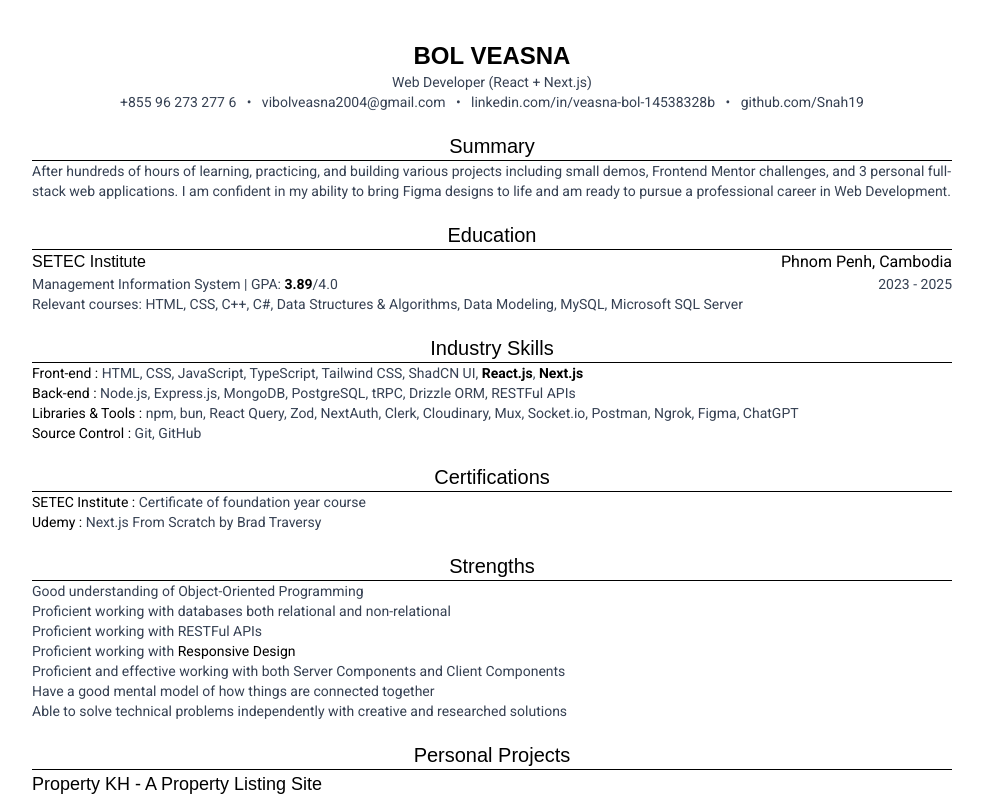
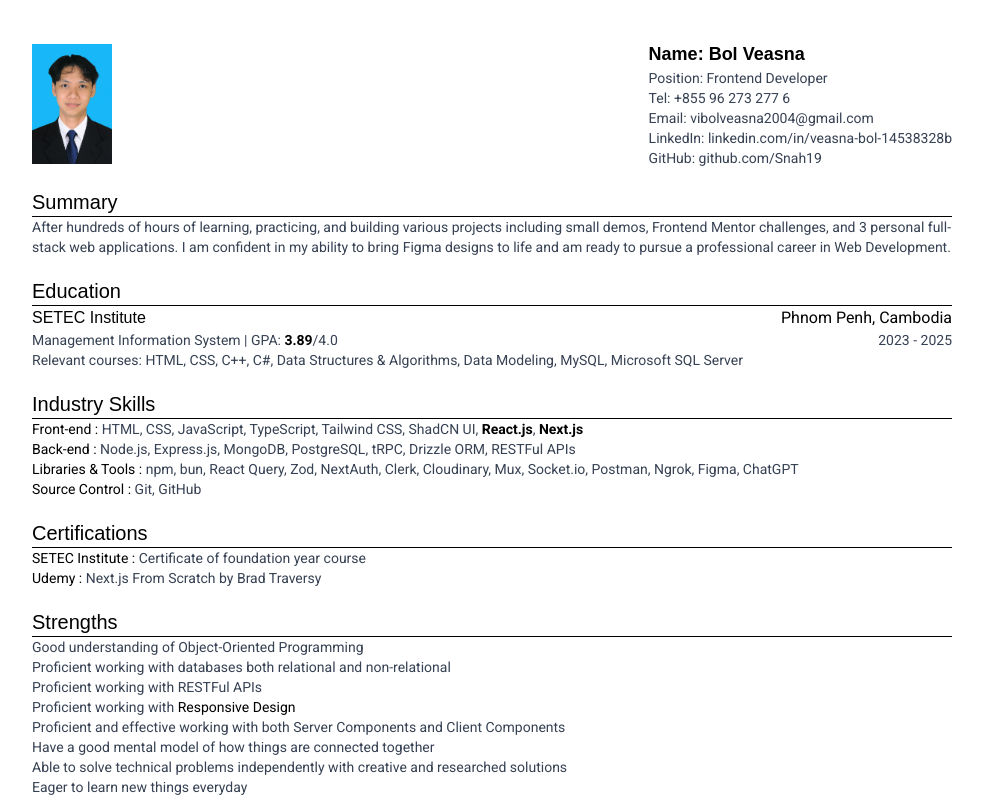
Before and after one commit to Snah19/bolveasna-cv, a Next.js app: page / in a window 1280 px wide. Shown: the top 800 px of the page, without its empty margins (148-1131 px from the left). Built offline with nearby package versions, Linux system fonts and the light colour scheme; a web font is replaced by a local one.

Commit message:
Fixed from Fullstack to Frontend

```diff
--- a/app/page.jsx
+++ b/app/page.jsx
@@ -1,20 +1,30 @@
 import { roboto } from "@/fonts";
+import Image from "next/image";
 
 const HomePage = () => {
   return (
     <main className="w-[1000px] mx-auto p-10">
-      <h1 className="text-2xl font-bold text-center">BOL VEASNA</h1>
-      <p className={`${roboto.className} text-sm text-center text-gray-700`}>Web Developer (React + Next.js)</p>
-      <p className={`${roboto.className} text-sm text-center text-gray-700`}>+855 96 273 277 6 &nbsp; &bull; &nbsp; vibolveasna2004@gmail.com &nbsp; &bull; &nbsp; linkedin.com/in/veasna-bol-14538328b &nbsp; &bull; &nbsp; github.com/Snah19 </p>
+      <div className="flex justify-between items-center">
+        <Image className="w-20 h-30" src="/me.jpg" width={853} height={1280} alt="" />
+        <div>
+          <h1 className="text-lg font-bold">Name: Bol Veasna</h1>
+          <p className={`${roboto.className} text-sm text-gray-700`}>Position: Frontend Developer</p>
+          <p className={`${roboto.className} text-sm text-gray-700`}>Tel: +855 96 273 277 6</p>
+          <p className={`${roboto.className} text-sm text-gray-700`}>Email: vibolveasna2004@gmail.com</p>
+          <p className={`${roboto.className} text-sm text-gray-700`}>LinkedIn: linkedin.com/in/veasna-bol-14538328b</p>
+          <p className={`${roboto.className} text-sm text-gray-700`}>GitHub: github.com/Snah19 </p>
+        </div>
+      </div>
+
       <div className="my-5 space-y-5">
         <div>
-          <h2 className="text-xl text-center">Summary</h2>
+          <h2 className="text-xl">Summary</h2>
           <hr />
           <p className={`${roboto.className} text-sm text-gray-700`}>After hundreds of hours of learning, practicing, and building various projects including small demos, Frontend Mentor challenges, and 3 personal full-stack web applications. I am confident in my ability to bring Figma designs to life and am ready to pursue a professional career in Web Development.</p>
         </div>
 
         <div>
-          <h2 className="text-xl text-center">Education</h2>
+          <h2 className="text-xl">Education</h2>
           <hr />
           <div className="flex justify-between">
             <h3>SETEC Institute</h3>
@@ -28,7 +38,7 @@ const HomePage = () => {
         </div>
 
         <div>
-          <h2 className="text-xl text-center">Industry Skills</h2>
+          <h2 className="text-xl">Industry Skills</h2>
           <hr />
           <p className={`${roboto.className} text-sm text-gray-700`}> <span className="text-black">Front-end : </span> HTML, CSS, JavaScript, TypeScript, Tailwind CSS, ShadCN UI, <span className="font-bold text-black">React.js</span>, <span className="font-bold text-black">Next.js</span></p>
           <p className={`${roboto.className} text-sm text-gray-700`}><span className="text-black">Back-end : </span> Node.js, Express.js, MongoDB, PostgreSQL, tRPC, Drizzle ORM, RESTFul APIs</p>
@@ -37,14 +47,14 @@ const HomePage = () => {
         </div>
 
         <div>
-          <h2 className="text-xl text-center">Certifications</h2>
+          <h2 className="text-xl">Certifications</h2>
           <hr />
           <p className={`${roboto.className} text-sm text-gray-700`}> <span className="text-black">SETEC Institute : </span>Certificate of foundation year course</p>
           <p className={`${roboto.className} text-sm text-gray-700`}> <span className="text-black">Udemy : </span> Next.js From Scratch by Brad Traversy</p>
         </div>
 
         <div>
-          <h2 className="text-xl text-center">Strengths</h2>
+          <h2 className="text-xl">Strengths</h2>
           <hr />
           <p className={`${roboto.className} text-sm text-gray-700`}>Good understanding of Object-Oriented Programming</p>
           <p className={`${roboto.className} text-sm text-gray-700`}>Proficient working with databases both relational and non-relational</p>
@@ -53,10 +63,11 @@ const HomePage = () => {
           <p className={`${roboto.className} text-sm text-gray-700`}>Proficient and effective working with both Server Components and Client Components</p>
           <p className={`${roboto.className} text-sm text-gray-700`}>Have a good mental model of how things are connected together</p>
           <p className={`${roboto.className} text-sm text-gray-700`}>Able to solve technical problems independently with creative and researched solutions</p>
+          <p className={`${roboto.className} text-sm text-gray-700`}>Eager to learn new things everyday</p>
         </div>
 
         <div>
-          <h2 className="text-xl text-center">Personal Projects</h2>
+          <h2 className="text-xl">Personal Projects</h2>
           <hr />
           <h3 className="text-lg">Property KH - A Property Listing Site</h3>
           <div className="space-y-2">
@@ -79,7 +90,7 @@ const HomePage = () => {
         </div>
 
         <div>
-          <h2 className="text-xl text-center">Languages</h2>
+          <h2 className="text-xl">Languages</h2>
           <hr />
           <p className={`${roboto.className} text-sm text-gray-700`}> <span className="text-black">Khmer : </span> Native</p>
           <p className={`${roboto.className} text-sm text-gray-700`}> <span className="text-black">English : </span> Proficient (Reading/Writing/Listening/Speaking)</p>
```
Also changed, not shown: public/me.jpg (added).
